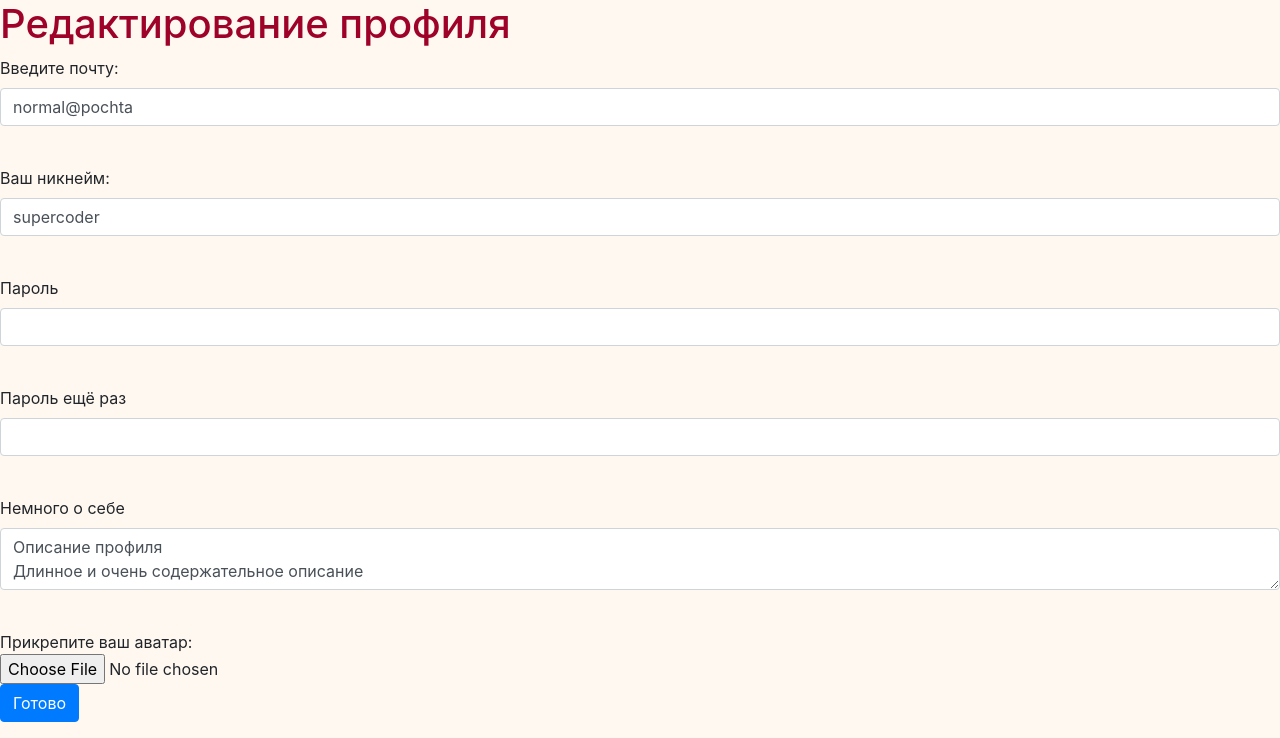
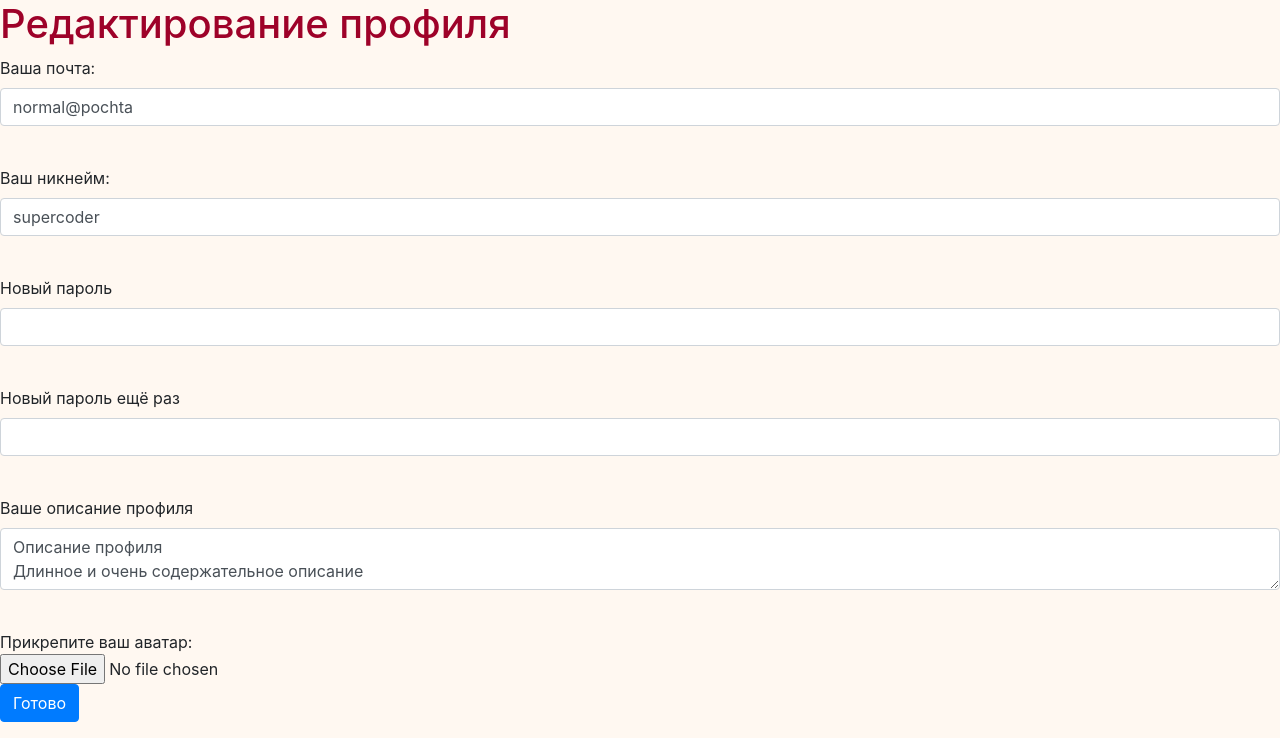
Before and after one commit to Luganskaya-Svetlana/PyWeb-project, a Flask app: page /profile/edit/1 in a window 1280 px wide. Shown: the part 91-829 px from the top of the page. Run offline with Flask 2, Linux system fonts and the light colour scheme; the first user in the database is signed in; data comes from the database, SQL or seed files in the repository; some libraries are stand-ins or nearby versions.

Commit message:
Изменил редактирования профиля - теперь можно не изменять пароль, если хочется)

```diff
--- a/main.py
+++ b/main.py
@@ -47,6 +47,15 @@ class RegisterForm(FlaskForm):
         user = db_sess.query(User).filter(User.name == field.data).first()
         if user:
             raise ValidationError('Выбранное имя пользователя уже занято')
+
+
+class EditForm(FlaskForm):
+    email = EmailField("Ваша почта: ", validators=[DataRequired()])
+    name = StringField("Ваш никнейм: ", validators=[DataRequired()])
+    password = PasswordField("Новый пароль")
+    password_again = PasswordField("Новый пароль ещё раз")
+    about = TextAreaField("Ваше описание профиля", validators=[DataRequired()])
+    submit = SubmitField("Готово")
 
 
 class DessertForm(FlaskForm):
@@ -149,7 +158,7 @@ def profile(id):
 @app.route('/profile/edit/<int:id>', methods=['GET', 'POST'])
 @login_required
 def edit_profile(id):
-    form = RegisterForm()
+    form = EditForm()
     if request.method == "GET":
         db_sess = db_session.create_session()
         user = db_sess.query(User).filter(User.id == id, User.id == current_user.id).first()
@@ -166,6 +175,17 @@ def edit_profile(id):
             user.name = form.name.data
             user.email = form.email.data
             user.about = form.about.data
+            new_pass = form.password.data
+            if new_pass:
+                if not form.password_again.data:
+                    return render_template('register.html', title='Редактирование профиля', form=form,
+                                           special_message="Введите пароль ещё раз, либо "
+                                                           "очистите поле редактирования пароля")
+                elif form.password_again.data != new_pass:
+                    return render_template('register.html', title='Редактирование профиля', form=form,
+                                           special_message="Введённые пароли не совпадают")
+                else:
+                    user.set_password(form.password.data)
             db_sess.commit()
             photo = request.files.get("avatar")
             if photo:
--- a/templates/register.html
+++ b/templates/register.html
@@ -40,6 +40,11 @@
                 </p>
             {% endfor %}
         </p>
+        {% if special_message %}
+            <p class="alert alert-danger" role="alert">
+                {{special_message}}
+            </p>
+        {% endif %}
         <p>
             {{ form.about.label }}<br>
             {{ form.about(class="form-control") }}<br>
```
Also changed, not shown: db/all.db, static/img/dessert_maps/3.jpg (added), static/img/dessert_photos/3.jpg (added), static/img/user_avatars/2.jpg (added).
